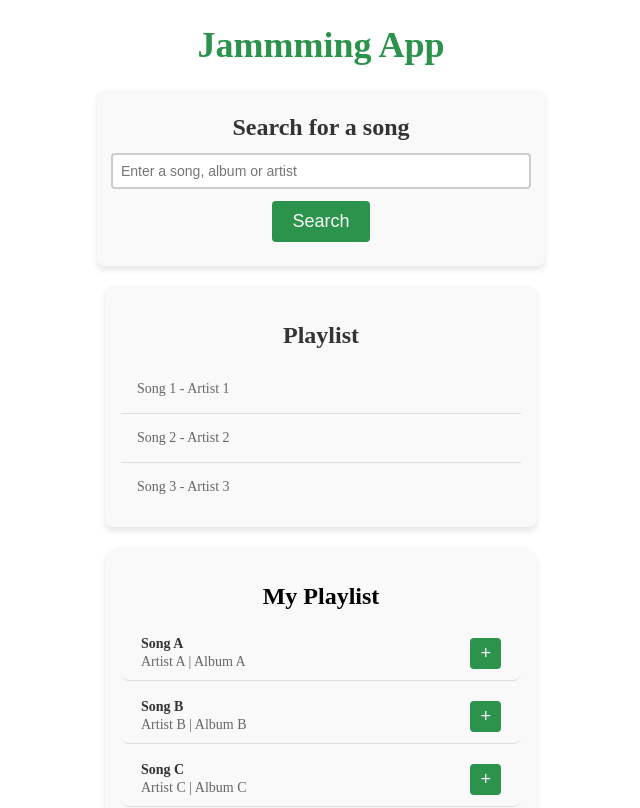
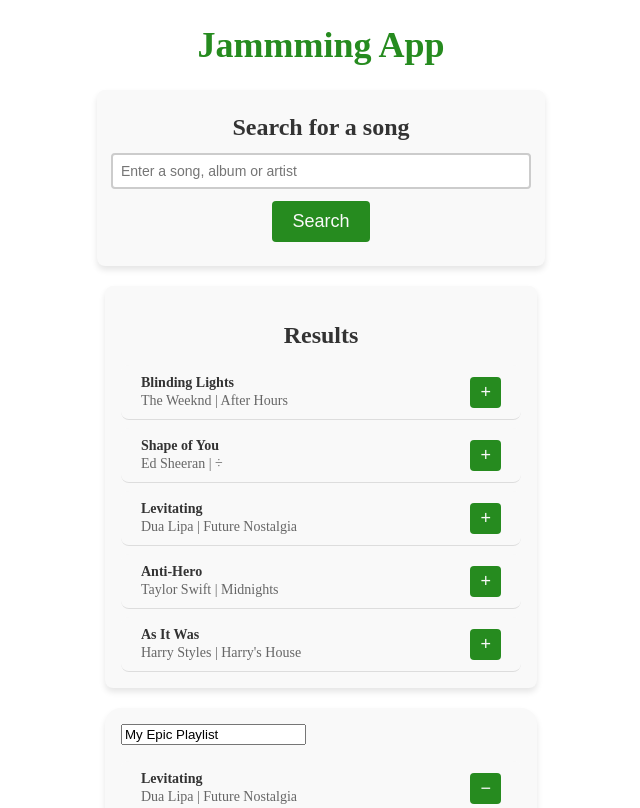
Before and after one commit to bindifilippo/jammming-playlist, a React (Vite) app: page / in a window 1280 px wide. Shown: the top 808 px of the page, without its empty margins (319-959 px from the left). Built offline with nearby package versions, Linux system fonts and the light colour scheme.

Commit message:
Creazione funzioni hook nei componenti

```diff
--- a/src/App.jsx
+++ b/src/App.jsx
@@ -1,4 +1,4 @@
-import React from 'react';
+import React, { useState } from 'react';
 import styles from './App.module.css';
 import './index.css';
 
@@ -7,12 +7,114 @@ import SearchResults from './components/SearchResults';
 import Playlist from './components/Playlist';
 
 function App() {
+  // Hard-coded search results for now
+  const [searchResults] = useState([
+    {
+      id: '1',
+      name: 'Blinding Lights',
+      artist: 'The Weeknd',
+      album: 'After Hours',
+      uri: 'spotify:track:0VjIjW4GlUZAMYd2vXMwbk'
+    },
+    {
+      id: '2',
+      name: 'Shape of You',
+      artist: 'Ed Sheeran',
+      album: '÷',
+      uri: 'spotify:track:7qiZfU4dY1lsylvNzfJkFh'
+    },
+    {
+      id: '3',
+      name: 'Levitating',
+      artist: 'Dua Lipa',
+      album: 'Future Nostalgia',
+      uri: 'spotify:track:3BZyEBhaORYsdFGelrnxtJ'
+    },
+    {
+      id: '4',
+      name: 'Anti-Hero',
+      artist: 'Taylor Swift',
+      album: 'Midnights',
+      uri: 'spotify:track:0V3dS9VzJeowMVolia5Uyw'
+    },
+    {
+      id: '5',
+      name: 'As It Was',
+      artist: 'Harry Styles',
+      album: 'Harry\'s House',
+      uri: 'spotify:track:41e6e75f1ebd3be33b13afc3'
+    }
+  ]);
+
+  // Playlist state
+  const [playlistName, setPlaylistName] = useState('My Epic Playlist');
+  const [playlistTracks, setPlaylistTracks] = useState([
+    {
+      id: '1',
+      name: 'Levitating',
+      artist: 'Dua Lipa',
+      album: 'Future Nostalgia',
+      uri: 'spotify:track:3BZyEBhaORYsdFGelrnxtJ'
+    },
+    {
+      id: '2',
+      name: 'As It Was',
+      artist: 'Harry Styles',
+      album: 'Harry\'s House',
+      uri: 'spotify:track:41e6e75f1ebd3be33b13afc3'
+    },
+    {
+      id: '3',
+      name: 'Blinding Lights',
+      artist: 'The Weeknd',
+      album: 'After Hours',
+      uri: 'spotify:track:0VjIjW4GlUZAMYd2vXMwbk'
+    }
+  ]);
+
+  // Method to add a track to the playlist
+  const addTrack = (track) => {
+    // Check if track already exists in playlist using track.id
+    if (playlistTracks.find(playlistTrack => playlistTrack.id === track.id)) {
+      return; // Track already in playlist, do nothing
+    }
+    // Add track to playlist
+    setPlaylistTracks([...playlistTracks, track]);
+  };
+
+  // Method to remove a track from the playlist
+  const removeTrack = (track) => {
+    // Filter out the track with matching id
+    setPlaylistTracks(playlistTracks.filter(playlistTrack => playlistTrack.id !== track.id));
+  };
+
+  // Method to update the playlist name
+  const updatePlaylistName = (newName) => {
+    setPlaylistName(newName);
+  };
+
+  // Method to save playlist to Spotify and reset
+  const savePlaylist = () => {
+    // Create an array of track URIs
+    const trackUris = playlistTracks.map(track => track.uri);
+
+    // Log the playlist data (in real implementation, this would send to Spotify API)
+    console.log('Saving playlist to Spotify:');
+    console.log('Playlist Name:', playlistName);
+    console.log('Track URIs:', trackUris);
+
+    // TODO: Send trackUris and playlistName to Spotify API
+    // For now, just reset the playlist
+    setPlaylistName('New Playlist');
+    setPlaylistTracks([]);
+  };
+
   return (
     <div className={styles.app}>
       <h1 className={styles.title}>Jammming App</h1>
       <SearchBar />
-      <SearchResults />
-      <Playlist />
+      <SearchResults searchResults={searchResults} onAdd={addTrack} />
+      <Playlist playlistName={playlistName} playlistTracks={playlistTracks} onRemove={removeTrack} onNameChange={updatePlaylistName} onSave={savePlaylist} />
     </div>
   );
 }
--- a/src/components/Playlist.jsx
+++ b/src/components/Playlist.jsx
@@ -2,18 +2,25 @@ import React from 'react';
 import Tracklist from './Tracklist';
 import styles from './Playlist.module.css';
 
-function Playlist() {
-  const tracks = [
-    { id: 1, name: 'Song A', artist: 'Artist A', album: 'Album A' },
-    { id: 2, name: 'Song B', artist: 'Artist B', album: 'Album B' },
-    { id: 3, name: 'Song C', artist: 'Artist C', album: 'Album C' },
-  ];
+function Playlist({ playlistName, playlistTracks, onRemove, onNameChange, onSave }) {
+  const handleNameChange = (e) => {
+    onNameChange(e.target.value);
+  };
+
+  const handleSave = () => {
+    onSave();
+  };
 
   return (
     <div className={styles.playlist}>
-      <h2>My Playlist</h2>
-      <Tracklist tracks={tracks} />
-      <button className={styles.savePlaylistButton}>Save to Spotify</button>
+      <input
+        type="text"
+        value={playlistName}
+        onChange={handleNameChange}
+        className={styles.playlistNameInput}
+      />
+      <Tracklist tracks={playlistTracks} isRemoval={true} onRemove={onRemove} />
+      <button className={styles.savePlaylistButton} onClick={handleSave}>Save to Spotify</button>
     </div>
   );
 }
--- a/src/components/SearchResults.jsx
+++ b/src/components/SearchResults.jsx
@@ -1,15 +1,12 @@
 import React from 'react';
 import styles from './SearchResults.module.css';
+import Tracklist from './Tracklist';
 
-function SearchResults() {
+function SearchResults({ searchResults, onAdd }) {
   return (
     <div className={styles.playlist}>
-      <h2>Playlist</h2>
-      <ul>
-        <li>Song 1 - Artist 1</li>
-        <li>Song 2 - Artist 2</li>
-        <li>Song 3 - Artist 3</li>
-      </ul>
+      <h2>Results</h2>
+      <Tracklist tracks={searchResults} onAdd={onAdd} />
     </div>
   );
 }
--- a/src/components/Tracklist.jsx
+++ b/src/components/Tracklist.jsx
@@ -3,11 +3,11 @@ import React from 'react';
 import styles from './Tracklist.module.css';
 import Track from './Track';
 
-function Tracklist({ tracks }) {
+function Tracklist({ tracks, isRemoval, onAdd, onRemove }) {
   return (
     <div className={styles.tracklist}>
       {tracks.map(track => (
-        <Track key={track.id} track={track} />
+        <Track key={track.id} track={track} isRemoval={isRemoval} onAdd={onAdd} onRemove={onRemove} />
       ))}
     </div>
   );
--- a/src/index.css
+++ b/src/index.css
@@ -11,7 +11,7 @@
   --radius-lg: 16px;
 
   /* Colori */
-  --green: #2b934c;
+  --green: #268b1f;
   --white: #f9f9f9;
   --grey-black: #333;
     --grey-light: #666;
```
